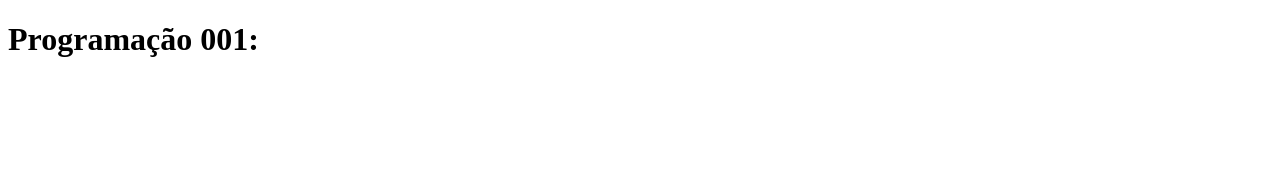
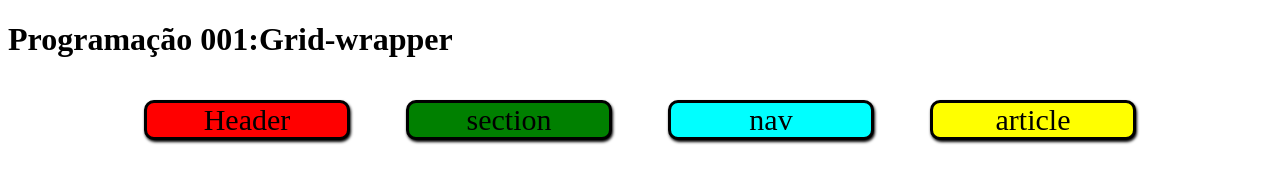
Before and after one commit to edskate/Programa-0098, a plain HTML site: page index.html in a window 1280 px wide. Drawn offline with Linux system fonts and the light colour scheme.

Commit message:
atualizando o programa

```diff
--- a/index.html
+++ b/index.html
@@ -3,9 +3,72 @@
 <head>
     <meta charset="UTF-8">
     <meta name="viewport" content="width=device-width, initial-scale=1.0">
-    <title>Document</title>
+    <title>Grid-wrapper.</title>
+    <style>
+        .grid-wrapper{
+            min-width: 100px;
+            border-radius: 4px ;
+
+            display: flex;
+            align-items: center;
+            justify-content: center;
+        }
+        .grid-wrapper{
+            display: flex;
+            grid-template-rows: repeat(5, auto);
+            grid-template-columns: 240px 1fr 2fr;
+            gap: 1rem;
+        }
+        header{
+            background-color: red;
+            width: 200px;
+            text-align: center;
+             border: 3px solid;
+             box-shadow: 1px 2px 3px ;
+             margin: 20px;
+            font-size: 30px;border-radius: 10px 10px 10px ;
+
+        }
+        article{
+            background: yellow;  font-size: 30px;
+            font-size: 30px;border-radius: 10px 10px 10px ;
+            width: 200px;
+            border: 3px solid;
+            text-align: center;
+            box-shadow: 1px 2px 3px ;
+            margin: 20px;
+
+        }
+        section{
+            background: green;
+             font-size: 30px;
+             border-radius: 10px 10px 10px ;
+             width: 200px;
+              border: 3px solid;
+             text-align: center;
+             box-shadow: 1px 2px 3px ;
+             margin: 20px;
+        }
+        nav{
+            background-color: aqua;
+            font-size: 30px;
+             border-radius: 10px 10px 10px ;
+             width: 200px;
+              border: 3px solid;
+             text-align: center;
+             box-shadow: 1px 2px 3px ;
+             margin: 20px;
+        }
+
+    </style>
 </head>
 <body>
-    <h1>Programação 001:</h1>
+    <h1>Programação 001:Grid-wrapper</h1>
+    <div class="grid-wrapper">
+        <header>Header</header>
+        <section>section</section>
+        <nav>nav</nav>
+        <article>article</article>
+    </div>
 </body>
 </html>
```
